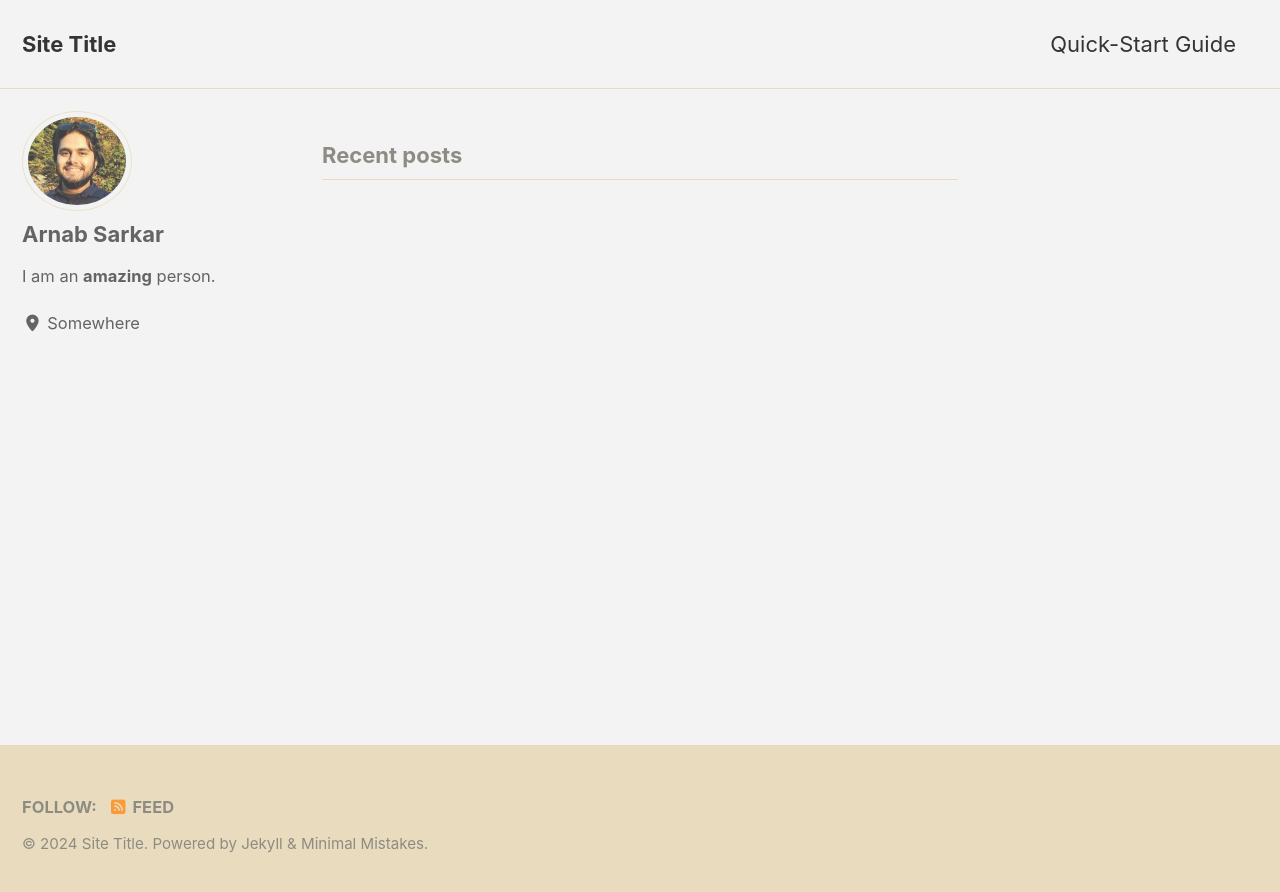
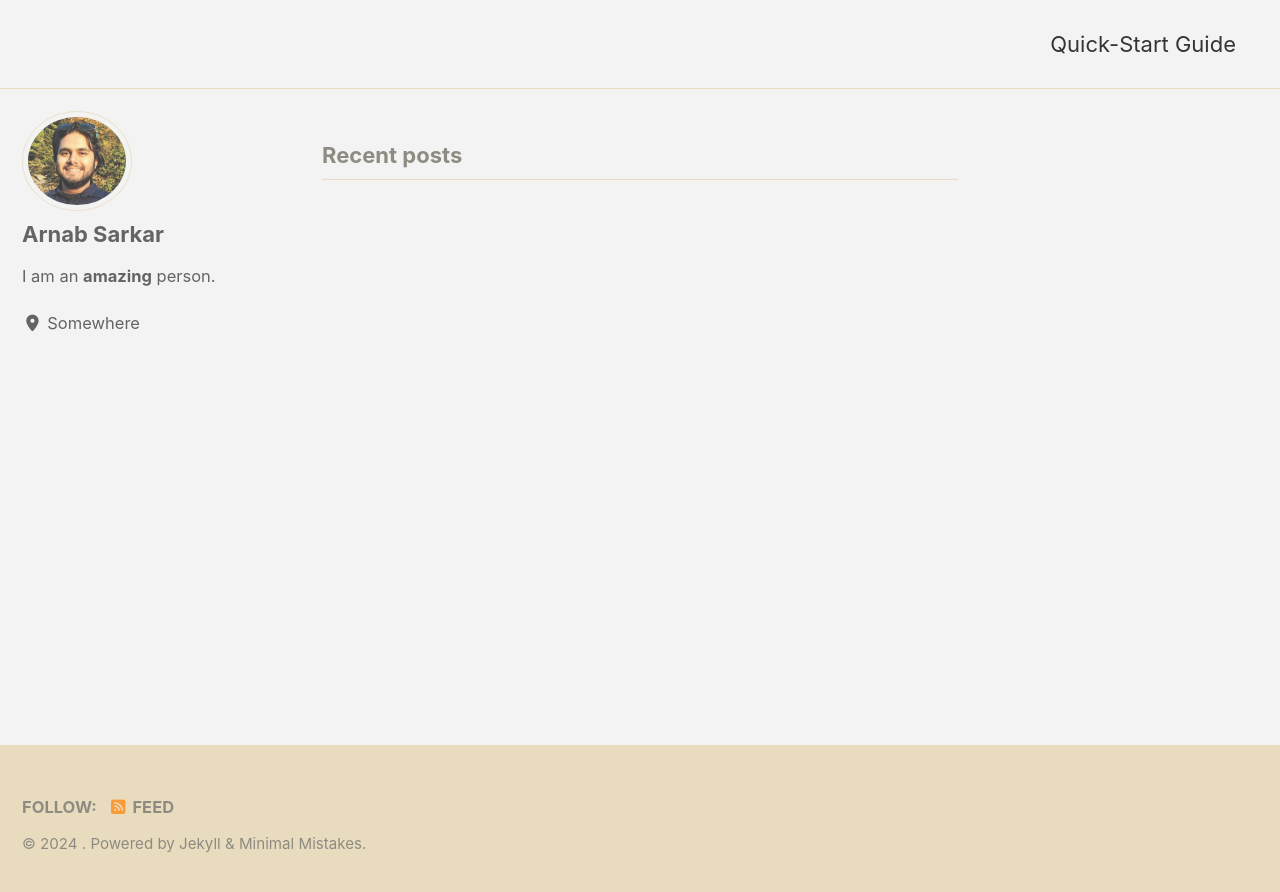
Before and after one commit to arnabastro/arnabastro.github.io, a Jekyll site: the page built from index.html, in a window 1280 px wide. Shown: the top 892 px of the page. Built offline with Jekyll 4.4.1, drawn with Linux system fonts in a browser that asks for light colours; cached includes are drawn as plain includes; the list of posts is cut into pages by our own code.

Commit message:
Update _config.yml

```diff
--- a/_config.yml
+++ b/_config.yml
@@ -17,7 +17,7 @@
 # Site Settings
 locale                   : "en-US"
 rtl                      : # true, false (default) # turns direction of the page into right to left for RTL languages
-title                    : "Site Title"
+title                    : " "
 title_separator          : "-"
 subtitle                 : # site tagline that appears below site title in masthead
 name                     : "Your Name"
@@ -27,7 +27,7 @@
 repository               : # GitHub username/repo-name e.g. "mmistakes/minimal-mistakes"
 teaser                   : # path of fallback teaser image, e.g. "/assets/images/500x300.png"
 logo                     : # path of logo image to display in the masthead, e.g. "/assets/images/88x88.png"
-masthead_title           : # overrides the website title displayed in the masthead, use " " for no title
+masthead_title           : " " # overrides the website title displayed in the masthead, use " " for no title
 breadcrumbs              : # true, false (default)
 words_per_minute         : 200
 enable_copy_code_button  : # true, false (default)
```
